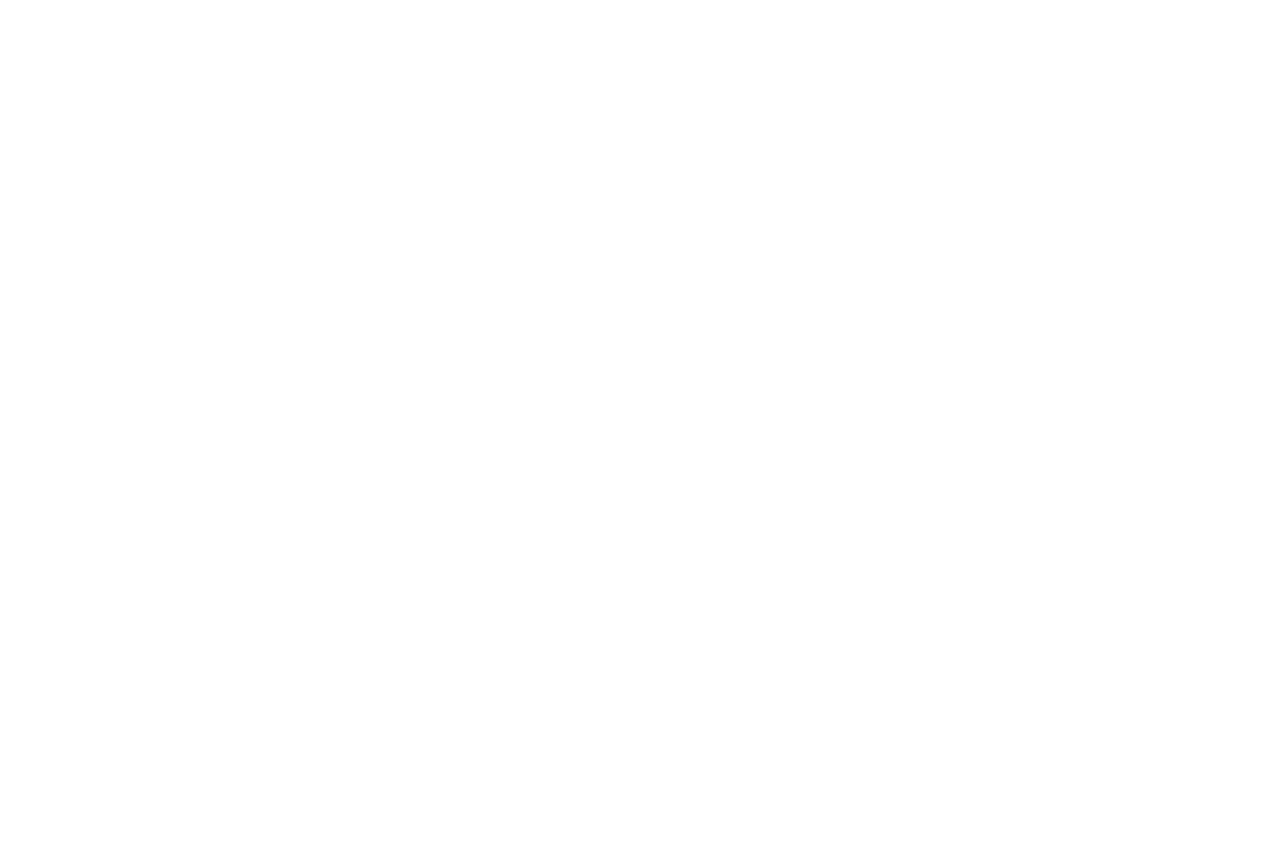
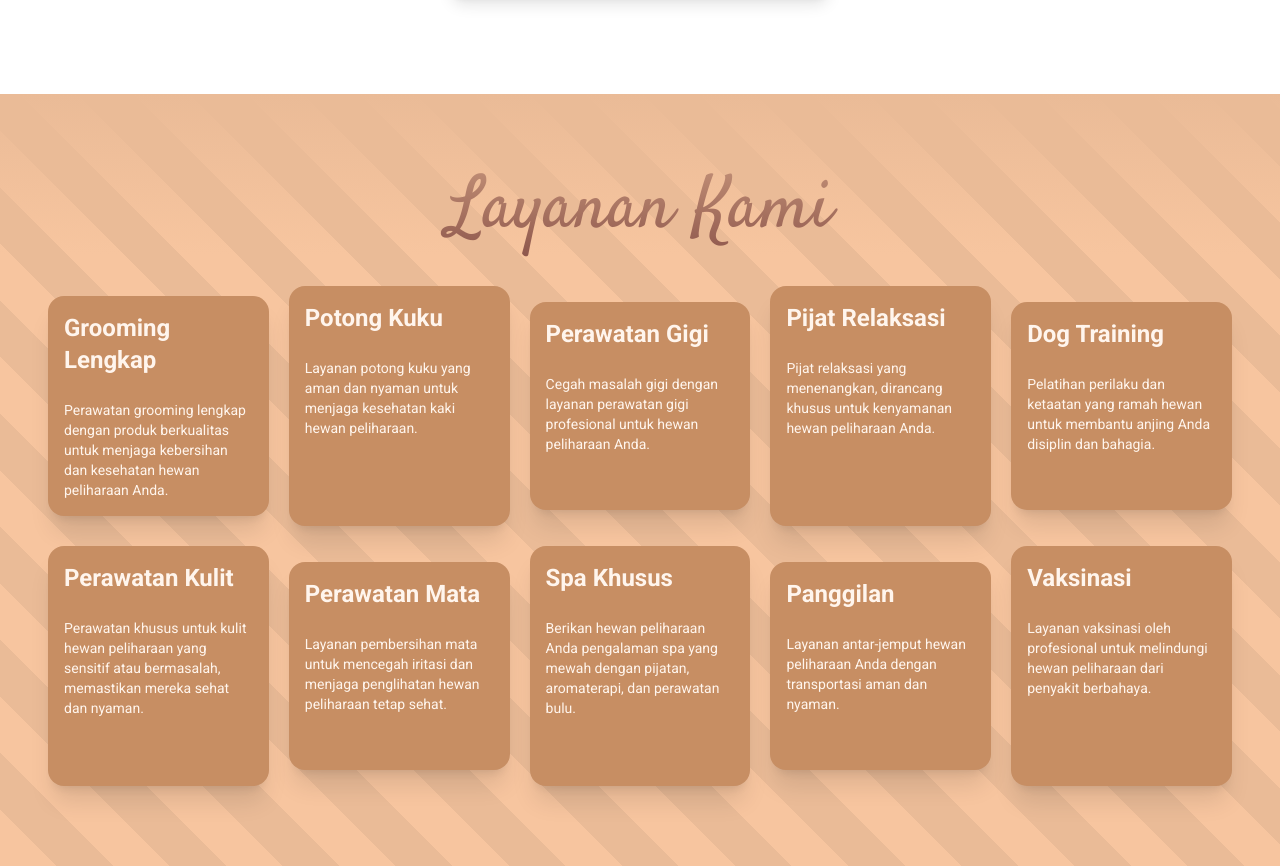
Before and after one commit to ferii007/pawfect, a Next.js app: page / in a window 1280 px wide. Shown: the part 3117-3983 px from the top of the page. Before the commit the page ends 3115 px from the top, so only its background shows below. Built offline with nearby package versions, Linux system fonts and the light colour scheme; a web font is replaced by a local one.

Commit message:
Add Service section

```diff
--- /dev/null
+++ b/src/app/components/services_section/ServicesSection.jsx
@@ -0,0 +1,28 @@
+import servicesSectionData from "@/assets/data/servicesSectionData.json";
+
+const ServicesSection = () => {
+    return (
+        <section className="relative">
+            <div className="pt-20 lg:pt-24">
+                <div className="relative bg-[#EABB97] py-16 lg:py-20" style={{ background: 'repeating-linear-gradient(45deg, #F7C59F, #F7C59F 2.5rem, #EABB97 2.5rem, #EABB97 5rem)' }}>
+                    <div className="before:absolute before:content before:content-[''] before:left-0 before:right-0 before:top-0 before:h-40 before:bg-gradient-to-b before:from-[#EABB97] before:to-transparent">
+                        <h2 className="w-full m-auto text-title text-center text-thirdColor">Layanan Kami</h2>
+
+                        <div className="responsive-padding-x grid grid-cols-2 md:grid-cols-3 lg:grid-cols-5 gap-5 items-center mt-10">
+                            {servicesSectionData.map((service, index) => (
+                                <div key={index} className={`max-w-sm bg-thirdBackgroundColor shadow-xl rounded-2xl overflow-hidden relative ${index % 2 === 0 ? 'min-h-52' : 'min-h-60'}`}>
+                                    <div className="flex flex-col gap-6 p-4 text-[#FFF5ED] font-roboto">
+                                        <h3 className="text-2xl font-semibold">{service.title}</h3>
+                                        <p className="text-sm">{service.description}</p>
+                                    </div>
+                                </div>
+                            ))}
+                        </div>
+                    </div>
+                </div>
+            </div>
+        </section>
+    )
+}
+
+export default ServicesSection
--- a/src/app/globals.css
+++ b/src/app/globals.css
@@ -1,5 +1,6 @@
 @import url('https://fonts.googleapis.com/css2?family=Satisfy&display=swap');
 @import url('https://fonts.googleapis.com/css2?family=Sawarabi+Mincho&display=swap');
+@import url('https://fonts.googleapis.com/css2?family=Roboto:ital,wght@0,100;0,300;0,400;0,500;0,700;0,900;1,100;1,300;1,400;1,500;1,700;1,900&display=swap');
 
 @tailwind base;
 @tailwind components;
--- a/src/app/page.js
+++ b/src/app/page.js
@@ -1,5 +1,6 @@
 import AboutSection from "./components/about_section/AboutSection";
 import HeroSection from "./components/hero_section/HeroSection";
+import ServicesSection from "./components/services_section/ServicesSection";
 import TestimonialSection from "./components/testimonial_section/TestimonialSection";
 
 export default function Home() {
@@ -11,6 +12,8 @@
                 <AboutSection />
 
                 <TestimonialSection />
+
+                <ServicesSection />
             </main>
         </div>
     );
--- /dev/null
+++ b/src/assets/data/servicesSectionData.json
@@ -0,0 +1,52 @@
+[
+    {
+        "title": "Grooming Lengkap",
+        "description": "Perawatan grooming lengkap dengan produk berkualitas untuk menjaga kebersihan dan kesehatan hewan peliharaan Anda.",
+        "icon": "/images/icons/grooming-icon.webp"
+    },
+    {
+        "title": "Potong Kuku",
+        "description": "Layanan potong kuku yang aman dan nyaman untuk menjaga kesehatan kaki hewan peliharaan.",
+        "icon": "/images/icons/nail-trim-icon.webp"
+    },
+    {
+        "title": "Perawatan Gigi",
+        "description": "Cegah masalah gigi dengan layanan perawatan gigi profesional untuk hewan peliharaan Anda.",
+        "icon": "/images/icons/dental-care-icon.webp"
+    },
+    {
+        "title": "Pijat Relaksasi",
+        "description": "Pijat relaksasi yang menenangkan, dirancang khusus untuk kenyamanan hewan peliharaan Anda.",
+        "icon": "/images/icons/massage-icon.webp"
+    },
+    {
+        "title": "Dog Training",
+        "description": "Pelatihan perilaku dan ketaatan yang ramah hewan untuk membantu anjing Anda disiplin dan bahagia.",
+        "icon": "/images/icons/dog-training-icon.webp"
+    },
+    {
+        "title": "Perawatan Kulit",
+        "description": "Perawatan khusus untuk kulit hewan peliharaan yang sensitif atau bermasalah, memastikan mereka sehat dan nyaman.",
+        "icon": "/images/icons/skin-care-icon.webp"
+    },
+    {
+        "title": "Perawatan Mata",
+        "description": "Layanan pembersihan mata untuk mencegah iritasi dan menjaga penglihatan hewan peliharaan tetap sehat.",
+        "icon": "/images/icons/eye-care-icon.webp"
+    },
+    {
+        "title": "Spa Khusus",
+        "description": "Berikan hewan peliharaan Anda pengalaman spa yang mewah dengan pijatan, aromaterapi, dan perawatan bulu.",
+        "icon": "/images/icons/spa-icon.webp"
+    },
+    {
+        "title": "Panggilan",
+        "description": "Layanan antar-jemput hewan peliharaan Anda dengan transportasi aman dan nyaman.",
+        "icon": "/images/icons/pet-transport-icon.webp"
+    },
+    {
+        "title": "Vaksinasi",
+        "description": "Layanan vaksinasi oleh profesional untuk melindungi hewan peliharaan dari penyakit berbahaya.",
+        "icon": "/images/icons/vaccination-icon.webp"
+    }
+]
--- a/tailwind.config.js
+++ b/tailwind.config.js
@@ -17,12 +17,14 @@
         primaryBackgroundColor: "#F7C59F",
         secondaryBackgroundColor: "#FFCCC2",
         frontBackgroundColor: "#BB7B6E",
+        thirdBackgroundColor: "#C78E63",
 
         primaryLineColor: "#BD7D53",
       },
       fontFamily: {
         satisfy: ['Satisfy', 'Arial', 'Helvetica', 'sans-serif'],
         sawarabi: ['Sawarabi Mincho', 'Arial', 'Helvetica', 'sans-serif'],
+        roboto: ['Roboto', 'Arial', 'Helvetica', 'sans-serif'],
       },
     },
   },
```
